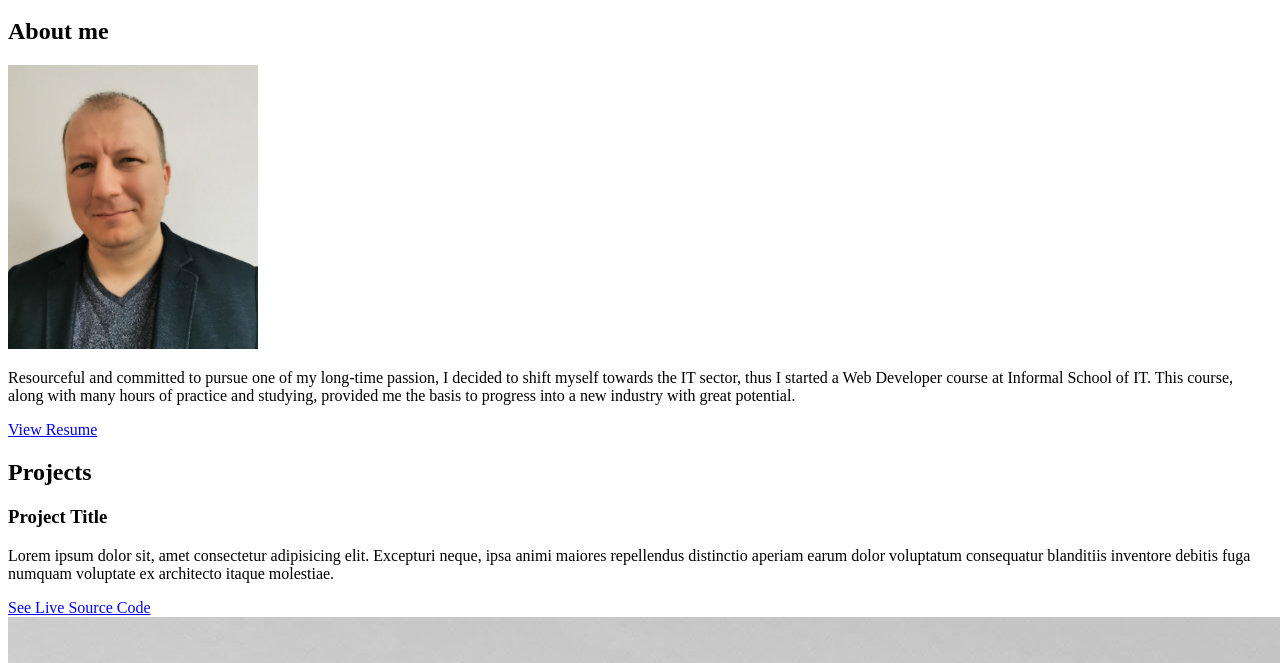
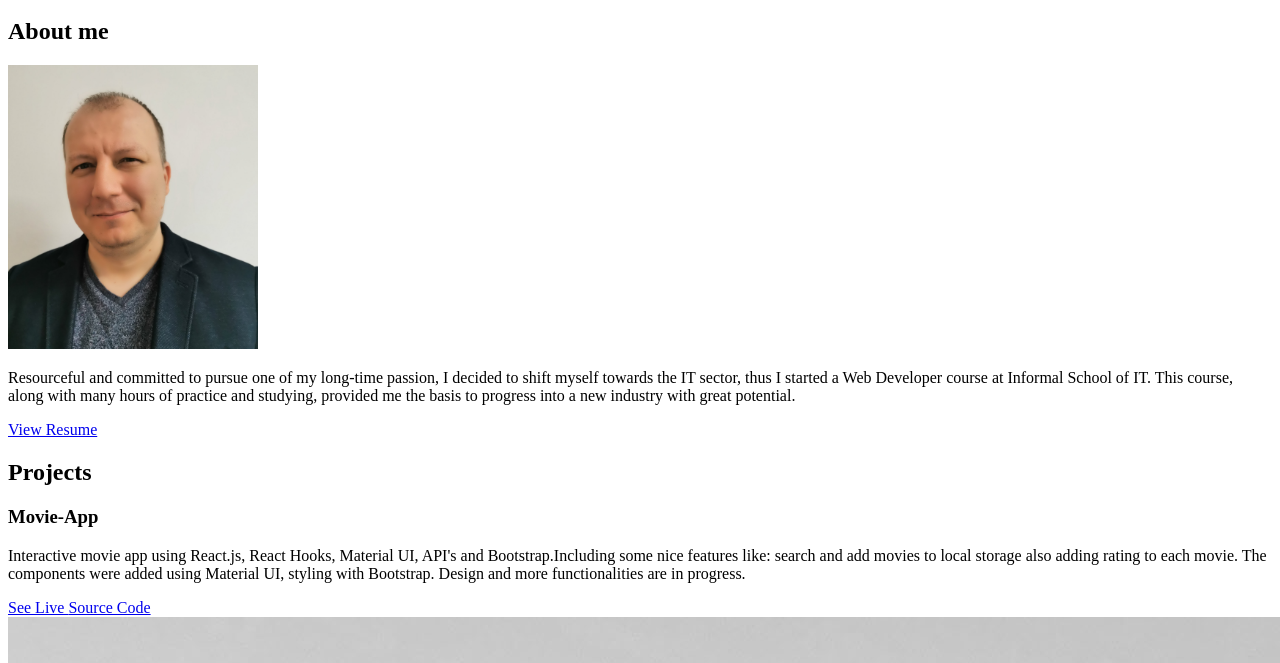
Before and after one commit to ionutMan07/Resume_IonutV, a website: page src/template.html in a window 1280 px wide. Shown: the part 137-800 px from the top of the page. Drawn offline with nearby package versions, Linux system fonts and the light colour scheme.

Commit message:
added link and description to first project

```diff
--- a/src/template.html
+++ b/src/template.html
@@ -85,20 +85,18 @@
           <div class="row">
             <div class="col-lg-4 col-sm-12">
               <div class="project-wrapper__text">
-                <h3 class="project-wrapper__text-title">Project Title</h3>
+                <h3 class="project-wrapper__text-title">Movie-App</h3>
                 <div>
                   <p class="mb-4">
-                    Lorem ipsum dolor sit, amet consectetur adipisicing elit.
-                    Excepturi neque, ipsa animi maiores repellendus distinctio
-                    aperiam earum dolor voluptatum consequatur blanditiis
-                    inventore debitis fuga numquam voluptate ex architecto
-                    itaque molestiae.
+                    Interactive movie app using React.js, React Hooks, Material UI, API's and Bootstrap.Including some nice features like:
+                    search and add movies to local storage also adding rating to each movie. The components were added using Material UI, styling with Bootstrap.
+                    Design and more functionalities are in progress.
                   </p>
                 </div>
-                <a target="_blank" class="cta-btn cta-btn--hero" href="#!">
+                <a target="_blank" class="cta-btn cta-btn--hero" href="https://ionutman07.github.io/Movie-List-App/">
                   See Live
                 </a>
-                <a target="_blank" class="cta-btn text-color-main" href="#!">
+                <a target="_blank" class="cta-btn text-color-main" href="https://github.com/ionutMan07/Movie-List-App">
                   Source Code
                 </a>
               </div>
```
